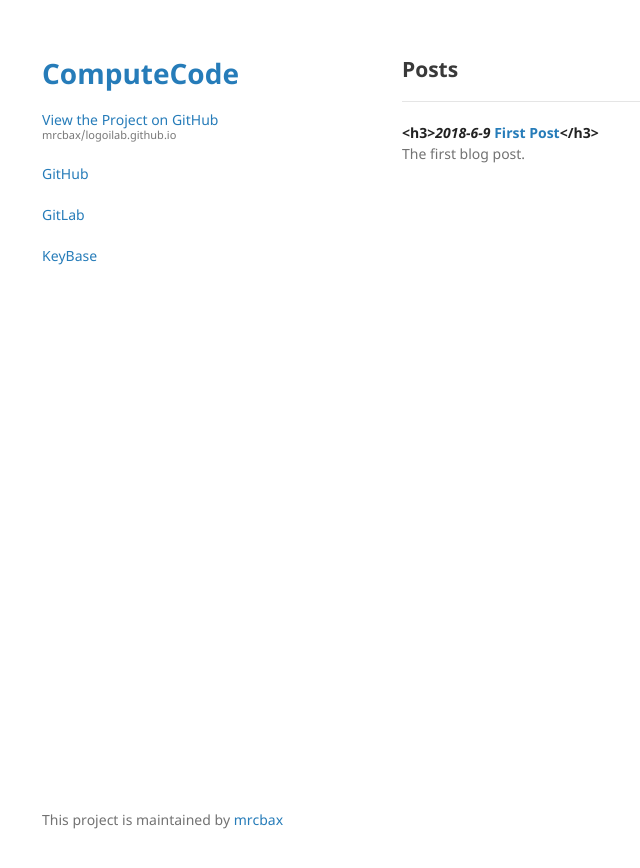
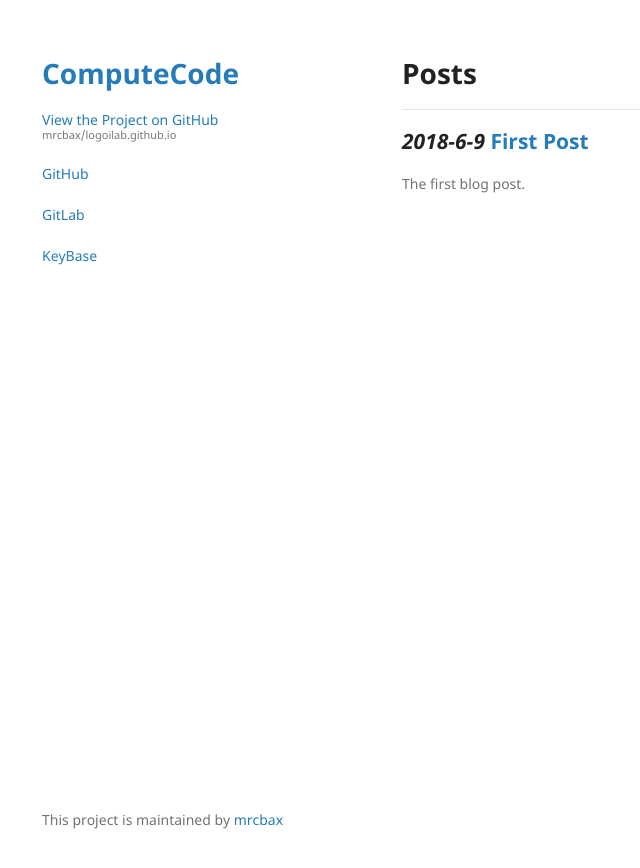
Before and after one commit to mrcbax/logoilab.github.io, a Jekyll site: the page built from index.md, in a window 1280 px wide. Shown: the top 868 px of the page, without its empty margins (168-808 px from the left). Built offline with Jekyll 4.4.1, drawn with Linux system fonts in a browser that asks for light colours; the repository's description, which GitHub fills in, is left out.

Commit message:
formatting

```diff
--- a/index.md
+++ b/index.md
@@ -4,8 +4,8 @@ title: ComputeCode Blog
 author: Chad Baxter
 ---
 Posts
+===
+<hr>
+<strong>_2018-6-9_ [First Post](2018-06-09_1.html)</strong>
 ---
-<hr>
-<strong><h3>_2018-6-9_ [First Post](2018-06-09_1.html)</h3></strong>
-<br>
 The first blog post.
```
